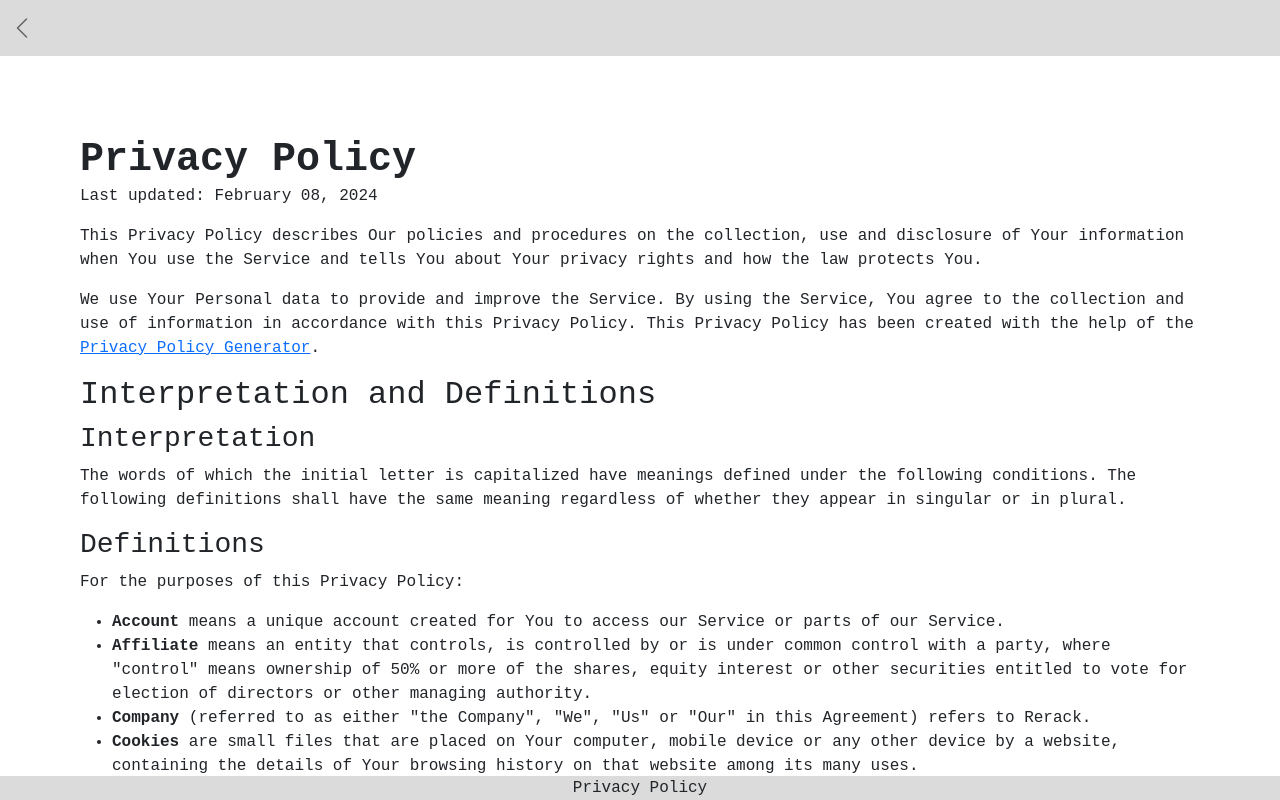
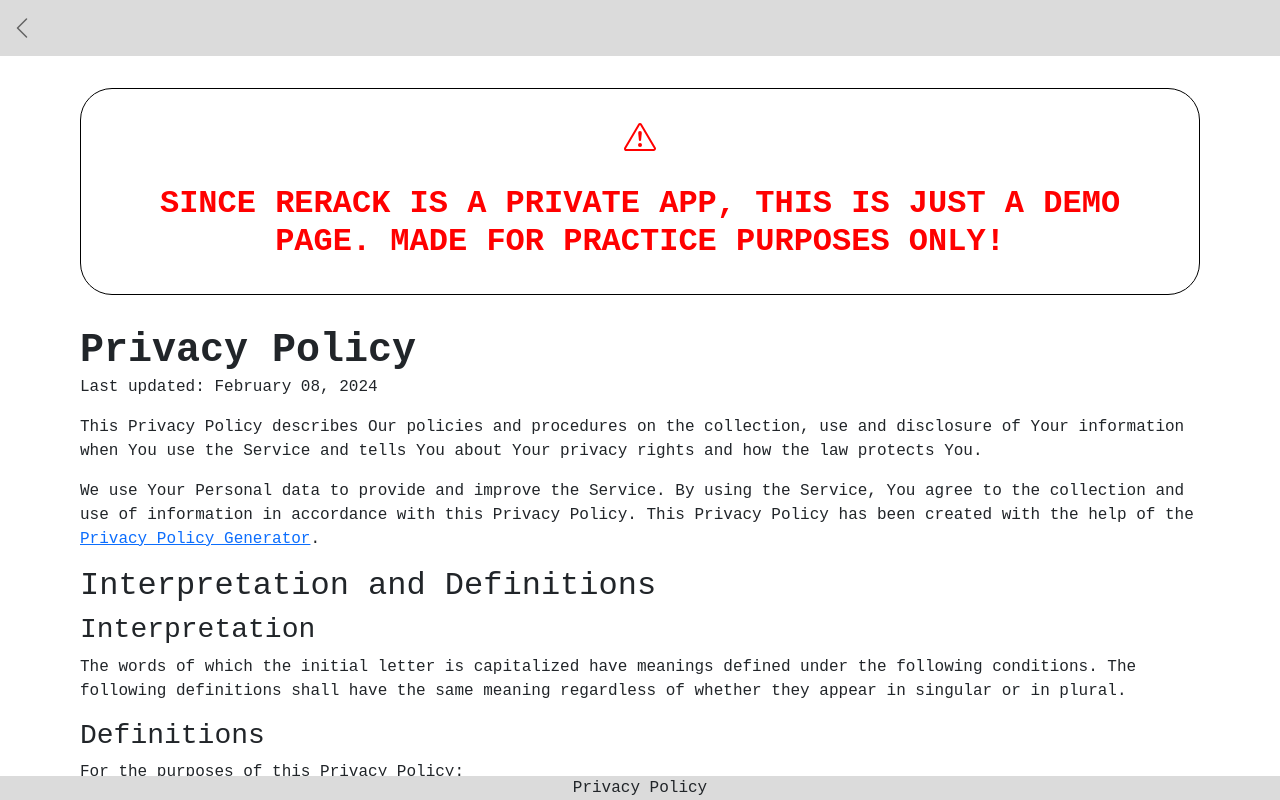
Before and after one commit to YakovVazan/rerack, a React (Vite) app: page /privacy_policy in a window 1280 px wide. Built offline with nearby package versions, Linux system fonts and the light colour scheme; no server answers.

Commit message:
feat: added disclaimer to privacy policy page

```diff
--- a/src/components/Footer/PrivacyPolicy/PrivacyPolicy.css
+++ b/src/components/Footer/PrivacyPolicy/PrivacyPolicy.css
@@ -1,4 +1,20 @@
 #privacy-policy-container {
     height: fit-content;
-    padding: 5em;
+    padding-left: 5em;
+    padding-right: 5em;
+    padding-top: 2em;
+    padding-bottom: 2em;
 }
+
+#disclaimer {
+    color: red;
+    display: flex;
+    flex-direction: column;
+    align-items: center;
+    gap: 1em;
+    text-align: center;
+    border: 1px solid black;
+    border-radius: 1em;
+    padding: 1em;
+    margin-bottom: 1em;
+}
--- a/src/components/Footer/PrivacyPolicy/PrivacyPolicy.jsx
+++ b/src/components/Footer/PrivacyPolicy/PrivacyPolicy.jsx
@@ -5,6 +5,23 @@ const PrivacyPolicy = () => {
   return (
     <>
       <div id="privacy-policy-container">
+        <h2 id="disclaimer">
+          <svg
+            xmlns="http://www.w3.org/2000/svg"
+            width="32"
+            height="32"
+            fill="currentColor"
+            className="bi bi-exclamation-triangle"
+            viewBox="0 0 16 16"
+          >
+            <path d="M7.938 2.016A.13.13 0 0 1 8.002 2a.13.13 0 0 1 .063.016.15.15 0 0 1 .054.057l6.857 11.667c.036.06.035.124.002.183a.2.2 0 0 1-.054.06.1.1 0 0 1-.066.017H1.146a.1.1 0 0 1-.066-.017.2.2 0 0 1-.054-.06.18.18 0 0 1 .002-.183L7.884 2.073a.15.15 0 0 1 .054-.057m1.044-.45a1.13 1.13 0 0 0-1.96 0L.165 13.233c-.457.778.091 1.767.98 1.767h13.713c.889 0 1.438-.99.98-1.767z" />
+            <path d="M7.002 12a1 1 0 1 1 2 0 1 1 0 0 1-2 0M7.1 5.995a.905.905 0 1 1 1.8 0l-.35 3.507a.552.552 0 0 1-1.1 0z" />
+          </svg>
+          <strong>
+            SINCE RERACK IS A PRIVATE APP, THIS IS JUST A DEMO PAGE. MADE FOR
+            PRACTICE PURPOSES ONLY!
+          </strong>
+        </h2>
         <h1>Privacy Policy</h1>
         <p>Last updated: February 08, 2024</p>
         <p>
```
